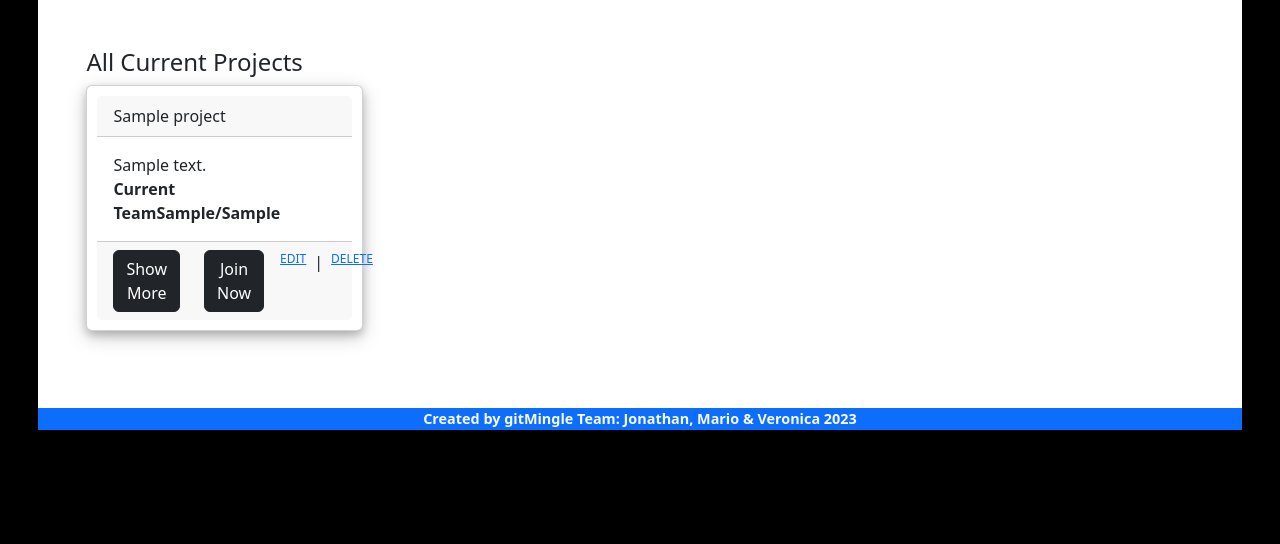
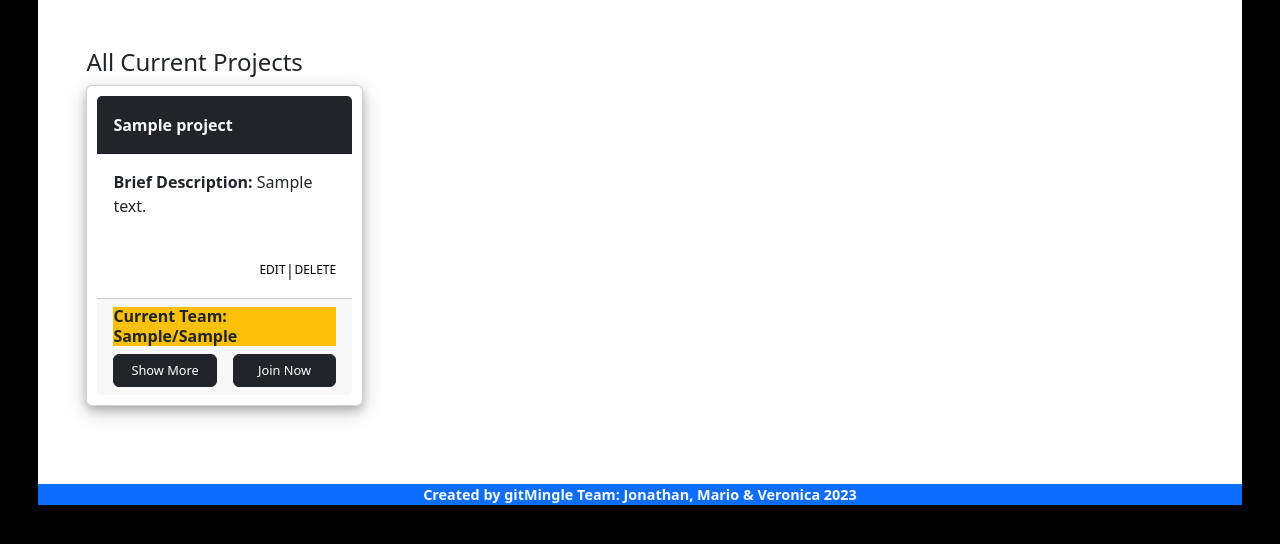
Before and after one commit to netjc/gitMingle_vam, a Flask app: page /users/dashboard/1 in a window 1280 px wide. Shown: the part 128-672 px from the top of the page. Run offline with Flask 3, Linux system fonts and the light colour scheme; the visitor is signed in with stand-in values (Sample User, id 1); tables that the repository leaves empty or names only in its code hold one stand-in row (values such as "Sample post"); some web fonts are replaced.

Commit message:
stylized dashboard cards

```diff
--- a/flask_app/static/style.css
+++ b/flask_app/static/style.css
@@ -158,3 +158,27 @@ form, form label, form input {
     margin-bottom: 10px;
     box-shadow: 0 4px 8px 0 rgba(0, 0, 0, 0.2), 0 6px 20px 0 rgba(0, 0, 0, 0.2);
 }
+
+/* MENU LINKS */
+/* unvisited link */
+.card_links a:link {
+    color: black;
+    text-decoration: none;
+}
+
+/* visited link */
+.card_links a:visited {
+    color:black
+}
+
+/* mouse over link */
+.card_links a:hover {
+    color: green;
+    font-weight: bold;
+}
+
+/* selected link */
+.card_links a:active {
+    font-weight: bold;
+    color: rgb(255, 234, 0);
+}
--- a/flask_app/templates/dashboard.html
+++ b/flask_app/templates/dashboard.html
@@ -70,19 +70,26 @@
 
                 {% for project in all_projects %}
                 <div class="project_card card w-25 me-2 mb-2">
-                    <div class="card-header">
-                        {{project.project_name}}
+                    <div class="card-header bg-dark d-flex justify-content-between align-items-center">
+                        <h3 class="text-light"><strong>{{project.project_name}}</strong></h3>
                     </div>
-                    <div class="card-body">
-                        {{project.short_description}}<br>
-                        <strong>Current Team<span>{{project.current_team}}/{{project.max_team}}</span></strong>
+                    <div class="card-body d-flex flex-column">
+                        <p><strong>Brief Description:</strong> {{project.short_description}}</p><br>
+                        {% if project.user_id == session['logged_in_id'] %}
+                            <div class="card_links d-flex justify-content-end align-items-center">
+                                <a href="/projects/edit_project/{{project.id}}"> EDIT</a>  |  <a href="/projects/delete_project/{{project.id}}">DELETE </a>
+                            </div>
+                        {% endif %}
+
                     </div>
-                    <div class="card-footer d-flex gap-2">
-                        <a class="w-50 btn btn-dark me-2" href="/projects/show_project/{{project.id}}"> Show More </a>
-                        <a class="w-50 btn btn-dark ms-2" href="#"> Join Now </a><br>
-                        {% if project.user_id == session['logged_in_id'] %}
-                        <a href="/projects/edit_project/{{project.id}}"> EDIT</a>  |  <a href="/projects/delete_project/{{project.id}}">DELETE </a>
-                        {% endif %}
+
+                    <div class="w-100 card-footer d-flex flex-column">
+                        <h4 class="w-100 bg-warning d-flex justify-content-center m-0"><strong>Current Team: <span>{{project.current_team}}/{{project.max_team}}</span></strong></h4>
+
+                        <div class="w-100 d-flex justify-content-evenly mt-2">
+                            <a class="w-75 btn btn-dark me-2" style="font-size: .8rem;" href="/projects/show_project/{{project.id}}"> Show More </a>
+                            <a class="w-75 btn btn-dark ms-2" style="font-size: .8rem;" href="#"> Join Now </a><br>
+                        </div>
                     </div>
                 </div>
                 {% endfor %}
```
